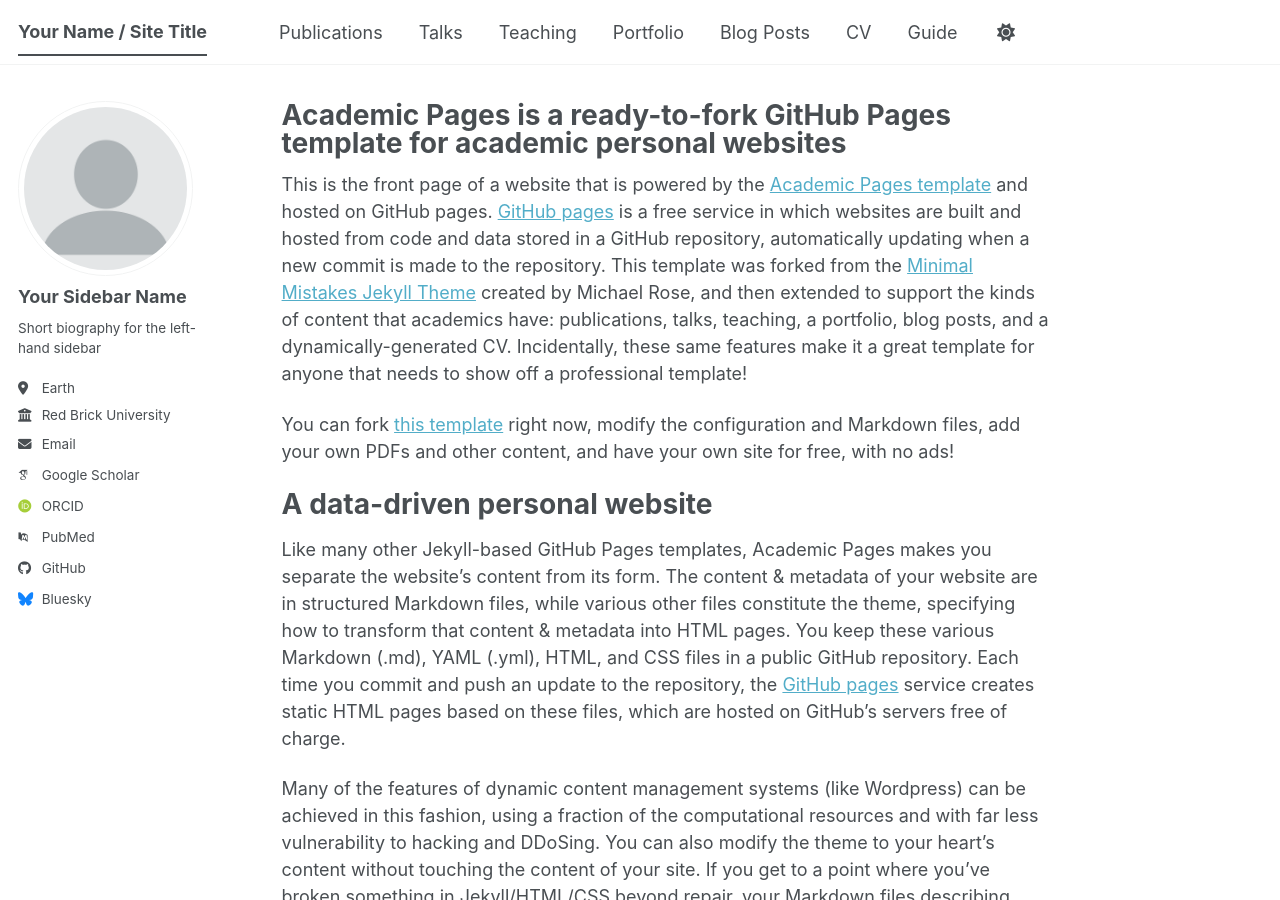
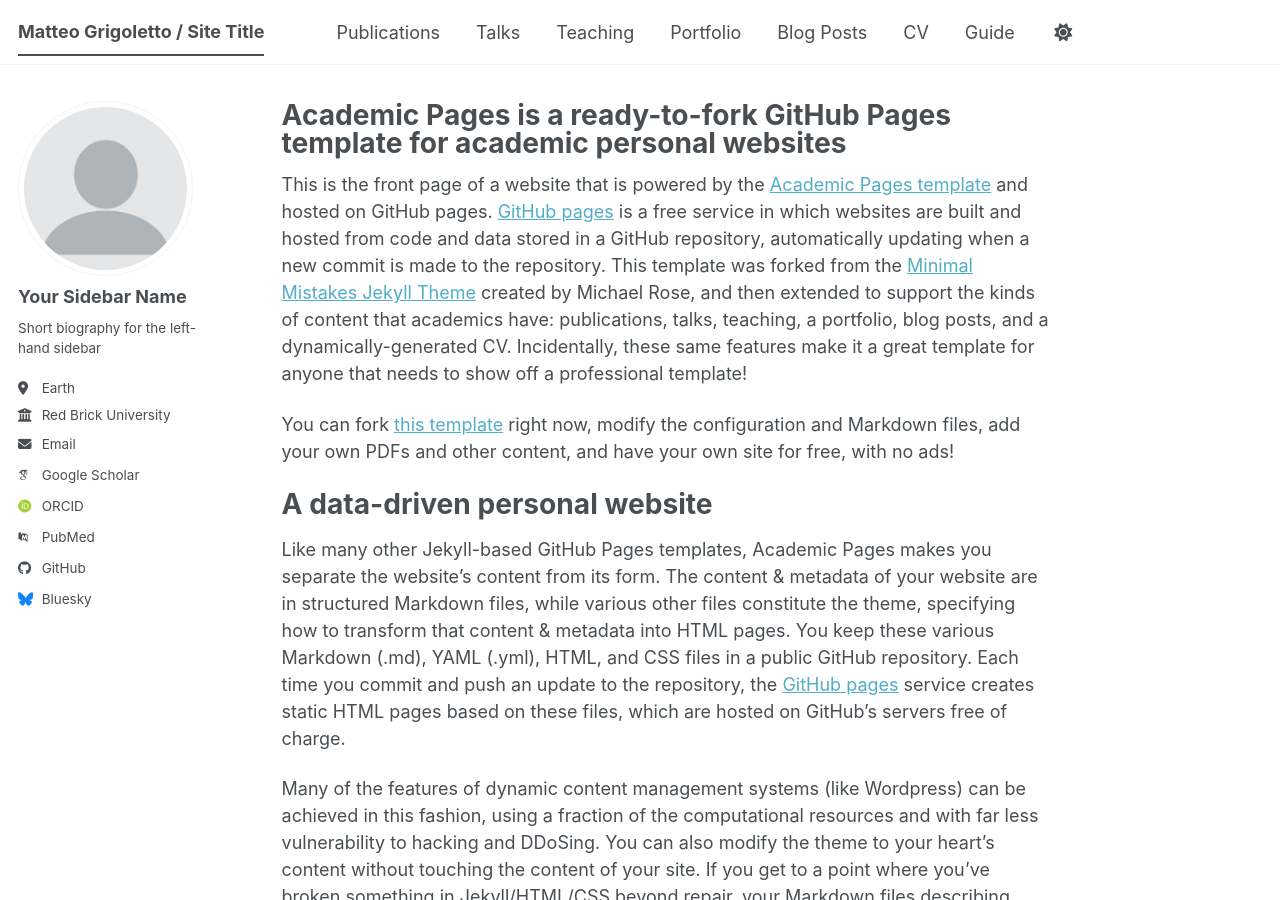
Before and after one commit to matteo-g/matteo-g.github.io, a Jekyll site: the page built from _pages/about.md, in a window 1280 px wide and 900 px high. Built offline with Jekyll 4.4.1, drawn with Linux system fonts in a browser that asks for light colours; some web fonts are replaced; a script bundle is joined from its source files by our own code; library files that are not in the unit come from our copies.

Commit message:
Update _config.yml

```diff
--- a/_config.yml
+++ b/_config.yml
@@ -9,7 +9,7 @@
 # Basic Site Settings
 locale                   : "en-US"
 site_theme               : "default" # The available themes options are "default", "air", "sunrise", "mint", "dirt" and "contrast"
-title                    : "Your Name / Site Title"
+title                    : "Matteo Grigoletto / Site Title"
 title_separator          : "-"
 name                     : &name "Your Name"
 description              : &description "Your Name's academic portfolio"   # Update this with a general description of your site, this is the default if not overridden by a page
```
